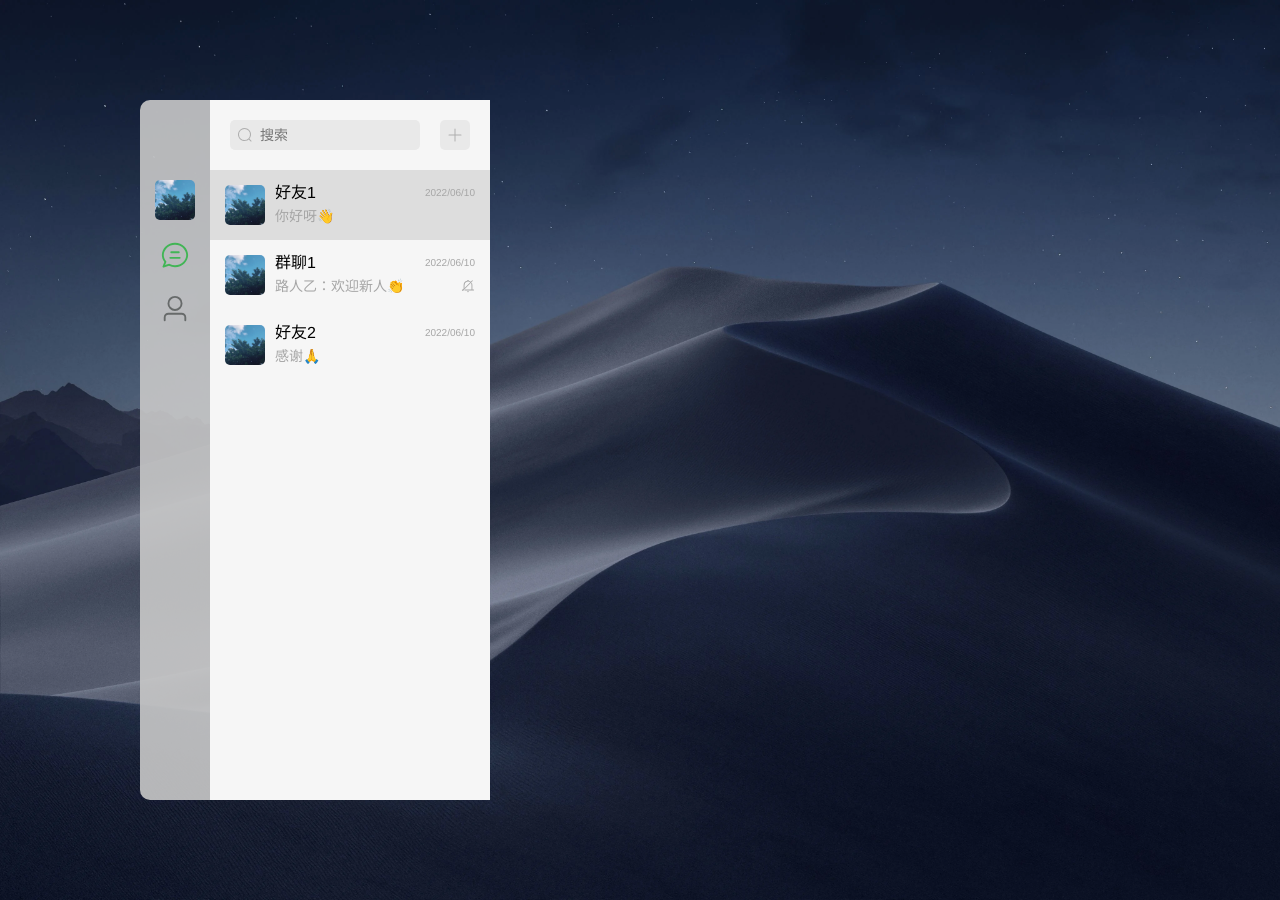
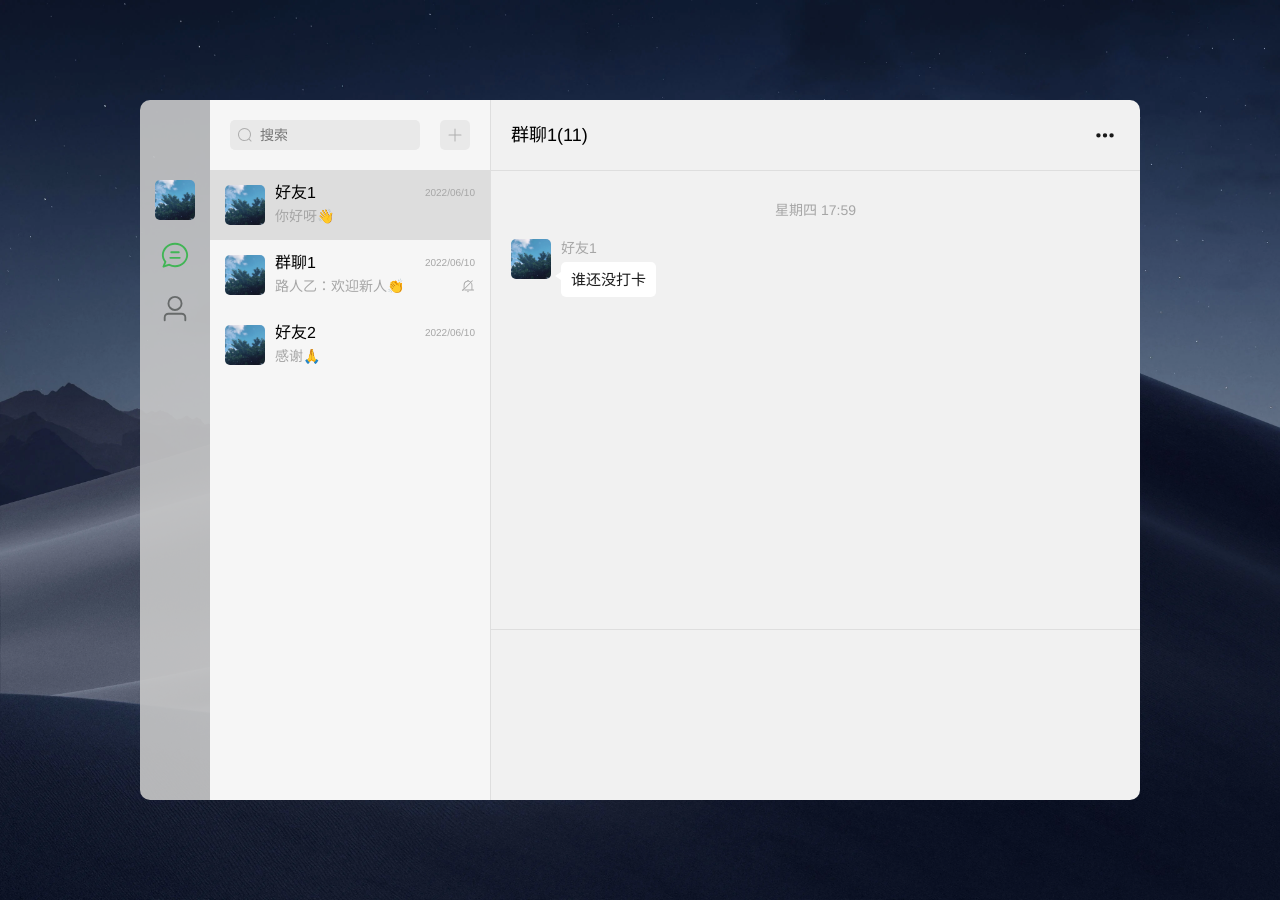
Before and after one commit to hzy1721/wechat, a Vue app: page / in a window 1280 px wide. Built offline with nearby package versions, Linux system fonts and the light colour scheme.

Commit message:
Part of ChatTab

```diff
--- /dev/null
+++ b/src/assets/ts/time.ts
@@ -0,0 +1,33 @@
+import { format } from "fecha";
+
+const weekDays = ['日', '一', '二', '三', '四', '五', '六'];
+
+export function readableTime(time: Date): string {
+  const now = new Date();
+  if (time.getFullYear() === now.getFullYear()
+      && time.getMonth() === now.getMonth()
+      && time.getDate() === now.getDate()) {
+    return format(time, 'HH:mm');
+  }
+  return format(time, 'YYYY/MM/DD');
+}
+
+export function moreReadableTime(time: Date): string {
+  const now = new Date();
+  if (time.getFullYear() === now.getFullYear()
+      && time.getMonth() === now.getMonth()
+      && time.getDate() === now.getDate()) {
+    return format(time, 'HH:mm');
+  }
+  const yesterday = new Date(now.getFullYear(), now.getMonth(), now.getDate() - 1);
+  if (time.getFullYear() === yesterday.getFullYear()
+      && time.getMonth() === yesterday.getMonth()
+      && time.getDate() === yesterday.getDate()) {
+    return `昨天 ${format(time, 'HH:mm')}`;
+  }
+  const oneWeekAgo = new Date(now.getFullYear(), now.getMonth(), now.getDate() - 6);
+  if (time >= oneWeekAgo) {
+    return `星期${weekDays[time.getDay()]} ${format(time, 'HH:mm')}`;
+  }
+  return format(time, 'YYYY年M月D日 HH:mm');
+}
--- a/src/assets/ts/utils.ts
+++ /dev/null
@@ -1,11 +0,0 @@
-import { format } from "fecha";
-
-export function readableTime(time: Date): string {
-  const now = new Date();
-  if (time.getFullYear() === now.getFullYear()
-      && time.getMonth() === now.getMonth()
-      && time.getDate() === now.getDate()) {
-    return format(time, 'HH:mm');
-  }
-  return format(time, 'YYYY/MM/DD');
-}
--- a/src/models/ChatSession.ts
+++ b/src/models/ChatSession.ts
@@ -1,7 +1,8 @@
-interface ChatSession {
+export interface ChatSession {
   name: string;
   avatar: string;
   time: Date;
   msg: string;
   mute: boolean;
+  member?: number;
 }
--- /dev/null
+++ b/src/models/Message.ts
@@ -0,0 +1,7 @@
+export interface Message {
+  userId: string;
+  avatar: string;
+  name: string;
+  text: string;
+  me: boolean;
+}
--- /dev/null
+++ b/src/views/home/chat/ChatTab.vue
@@ -0,0 +1,86 @@
+<script setup lang="ts">
+import type { ChatSession } from "@/models/ChatSession";
+import TimeDivider from "./TimeDivider.vue";
+import MessageItem from "./MessageItem.vue";
+import type { Message } from "@/models/Message";
+
+const chat: ChatSession = {
+  name: '群聊1',
+  avatar: '/src/assets/avatar.jpg',
+  time: new Date(2022, 5, 10, 18, 4),
+  msg: '路人乙：欢迎新人👏',
+  mute: true,
+  member: 11
+};
+
+const message: Message = {
+  userId: '123',
+  avatar: '/src/assets/avatar.jpg',
+  name: '好友1',
+  text: '谁还没打卡',
+  me: false
+};
+</script>
+
+<template>
+  <div class="chat-tab">
+    <div class="header">
+      <div class="name">
+        {{ chat.name }}<span v-if="chat.member">({{ chat.member }})</span>
+      </div>
+      <el-icon :size="20" color="#181818" class="menu">
+        <MoreFilled />
+      </el-icon>
+    </div>
+
+    <div class="content">
+      <TimeDivider :time="new Date(2022, 6, 7, 17, 59, 3)" />
+      <MessageItem :message="message" />
+    </div>
+
+    <div class="footer">
+
+    </div>
+  </div>
+</template>
+
+<style lang="scss">
+.chat-tab {
+  display: inline-block;
+  vertical-align: top;
+  width: 649px;
+  height: 100%;
+  border-radius: 0 10px 10px 0;
+  background-color: #F1F1F1;
+
+  >.header {
+    height: 30px;
+    padding: 20px;
+    border-bottom: 1px solid #DEDEDE;
+    display: flex;
+    align-items: center;
+
+    >.name {
+      flex: auto;
+      font-size: 18px;
+      line-height: 30px;
+    }
+
+    >.menu {
+      padding: 5px;
+    }
+  }
+
+  >.content {
+    box-sizing: border-box;
+    height: 458px;
+    overflow: auto;
+    padding: 10px 20px
+  }
+
+  .footer {
+    height: 170px;
+    border-top: 1px solid #DEDEDE;
+  }
+}
+</style>
--- /dev/null
+++ b/src/views/home/chat/MessageBubble.vue
@@ -0,0 +1,48 @@
+<script setup lang="ts">
+const props = defineProps({
+  msg: {
+    type: String,
+    required: true
+  },
+  me: {
+    type: Boolean,
+    default: false
+  }
+});
+</script>
+
+<template>
+  <div class="message-bubble">
+    <div class="corner">
+
+    </div>
+    <div class="text">
+      {{ msg }}
+    </div>
+  </div>
+</template>
+
+<style lang="scss">
+.message-bubble {
+  position: relative;
+
+  >.corner {
+    position: absolute;
+    top: 10px;
+    left: -10px;
+    width: 0;
+    height: 0;
+    border: 4px solid transparent;
+    border-right: 6px solid white;
+  }
+
+  >.text {
+    font-size: 15px;
+    line-height: 15px;
+    color: #1B1B1B;
+    padding: 10px;
+    background-color: #fff;
+    border-radius: 5px;
+  }
+}
+</style>
--- /dev/null
+++ b/src/views/home/chat/MessageItem.vue
@@ -0,0 +1,39 @@
+<script setup lang="ts">
+import type { Message } from '@/models/Message';
+import Avatar from '../components/Avatar.vue';
+import MessageBubble from './MessageBubble.vue';
+
+const props = defineProps<{
+  message: Message
+}>();
+</script>
+
+<template>
+  <div class="message-item">
+    <Avatar url="/src/assets/avatar.jpg" />
+    <div class="right-part">
+      <div class="name">
+        {{ message.name }}
+      </div>
+      <MessageBubble :msg="message.text" :me="message.me" />
+    </div>
+  </div>
+</template>
+
+<style lang="scss">
+.message-item {
+
+  margin: 10px 0;
+
+  >.right-part {
+    display: inline-block;
+    vertical-align: top;
+    margin-left: 10px;
+
+    >.name {
+      color: #A6A6A6;
+      margin-bottom: 5px;
+    }
+  }
+}
+</style>
--- /dev/null
+++ b/src/views/home/chat/TimeDivider.vue
@@ -0,0 +1,21 @@
+<script setup lang="ts">
+import { moreReadableTime } from "@/assets/ts/time";
+
+const props = defineProps<{
+  time: Date
+}>();
+</script>
+
+<template>
+  <div class="time-divider">
+    {{ moreReadableTime(time) }}
+  </div>
+</template>
+
+<style lang="scss">
+.time-divider {
+  text-align: center;
+  color: #A6A6A6;
+  margin: 20px 0;
+}
+</style>
--- a/src/views/home/index.vue
+++ b/src/views/home/index.vue
@@ -1,13 +1,14 @@
 <script setup lang="ts">
 import FirstSideNav from "./firstnav/FirstSideNav.vue";
 import SecondSideNav from "./secondnav/SecondSideNav.vue";
-
+import ChatTab from "./chat/ChatTab.vue";
 </script>
 
 <template>
   <div class="home-view">
     <FirstSideNav />
     <SecondSideNav />
+    <ChatTab />
   </div>
 </template>
 
--- a/src/views/home/secondnav/ChatListItem.vue
+++ b/src/views/home/secondnav/ChatListItem.vue
@@ -1,6 +1,6 @@
 <script setup lang="ts">
 import Avatar from "../components/Avatar.vue";
-import { readableTime } from "@/assets/ts/utils";
+import { readableTime } from "@/assets/ts/time";
 import { useHomeStore } from "@/stores/home";
 import { storeToRefs } from "pinia";
 
--- a/src/views/home/secondnav/SecondSideNav.vue
+++ b/src/views/home/secondnav/SecondSideNav.vue
@@ -20,6 +20,7 @@ import ChatList from "./ChatList.vue";
   display: inline-block;
   vertical-align: top;
   width: 280px;
+  border-right: 1px solid #DEDEDE;
   height: 100%;
   background-color: #F6F6F6;
 
```
